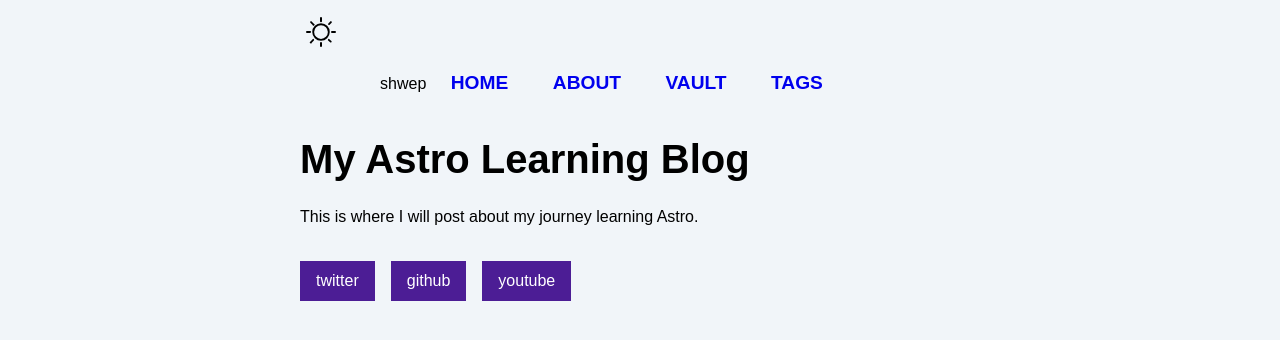
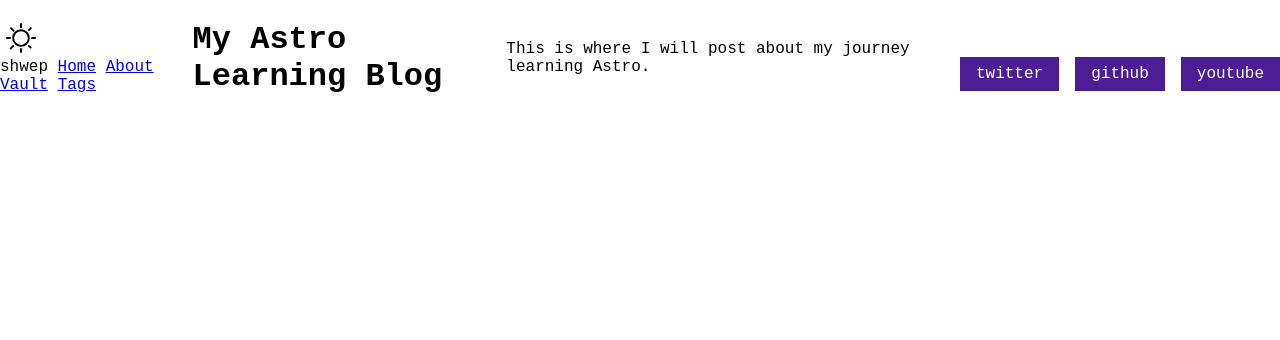
Before and after one commit to mvsoom/website, an Astro site: page /vault in a window 1280 px wide. Built offline with nearby package versions, Linux system fonts and the light colour scheme; Astro itself is replaced by a stand-in of ours.

Commit message:
Start own CSS from scratch

```diff
--- a/src/styles/global.css
+++ b/src/styles/global.css
@@ -1,91 +1,41 @@
-html {
-  background-color: #f1f5f9;
-  font-family: sans-serif;
+:root {
+  --title-basis: 20ch;
+  --content-basis: 70ch;
+  --section-basis: calc(var(--title-basis) + var(--content-basis));
 }
 
-html.dark {
-  background-color: #0d0950;
-  color: #fff;
-}
-
-.dark .nav-links a {
-  color: #fff;
+html {
+  font-size: 16px;
+  font-family: monospace;
 }
 
 body {
-  margin: 0 auto;
-  width: 100%;
-  max-width: 80ch;
-  padding: 1rem;
-  line-height: 1.5;
+  margin: 0;
+  display: flex;
+  justify-content: flex-start;
+  align-items: center;
 }
 
-* {
-  box-sizing: border-box;
+.section {
+  /* Section has a fixed width that shrinks to smaller viewports */
+  max-width: var(--section-basis);
+  width: 100%;
+
+  margin: 0 auto;
+  display: flex;
+  flex-direction: row;
+  align-items: flex-start;
+  flex-wrap: wrap;
 }
 
-h1 {
-  margin: 1rem 0;
-  font-size: 2.5rem;
+.title {
+  background-color: red;
+  flex-basis: var(--title-basis);
+  flex-grow: 1;
 }
 
-/* nav styles */
-/* nav styles */
-.hamburger {
-    padding-right: 20px;
-    cursor: pointer;
-  }
-
-  .hamburger .line {
-    display: block;
-    width: 40px;
-    height: 5px;
-    margin-bottom: 10px;
-    background-color: #ff9776;
-  }
-
-  .nav-links {
-    width: 100%;
-    top: 5rem;
-    left: 48px;
-    background-color: #ff9776;
-    display: none;
-    margin: 0;
-  }
-
-  .nav-links a {
-    display: block;
-    text-align: center;
-    padding: 10px 0;
-    text-decoration: none;
-    font-size: 1.2rem;
-    font-weight: bold;
-    text-transform: uppercase;
-  }
-
-  .nav-links a:hover, a:focus {
-    background-color: #ff9776;
-  }
-
-  .expanded {
-    display: unset;
-  }
-
-  @media screen and (min-width: 636px) {
-    .nav-links {
-      margin-left: 5em;
-      display: block;
-      position: static;
-      width: auto;
-      background: none;
-    }
-
-    .nav-links a {
-      display: inline-block;
-      padding: 15px 20px;
-    }
-
-    .hamburger {
-      display: none;
-    }
-  }
+.content {
+  background-color: green;
+  flex-basis: var(--content-basis);
+  flex-grow: 1;
+}
```
Also changed, not shown: src/pages/flex.astro (added, +26 -0 lines).
